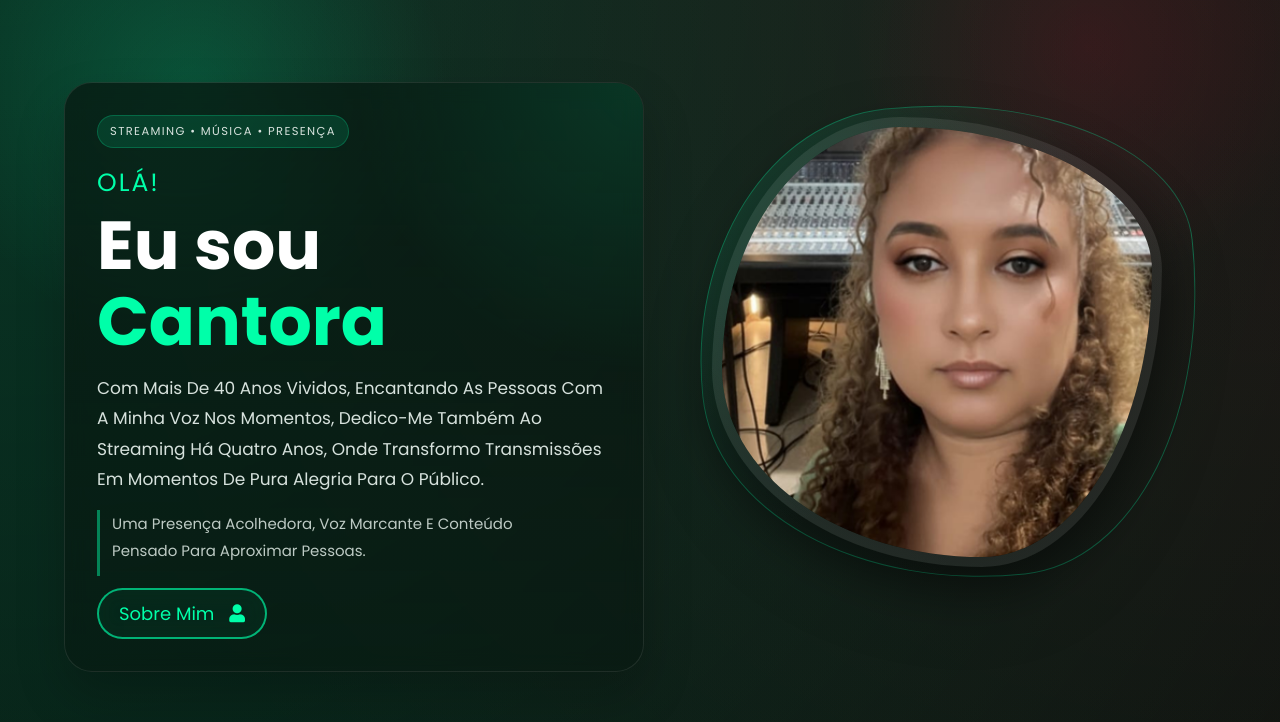
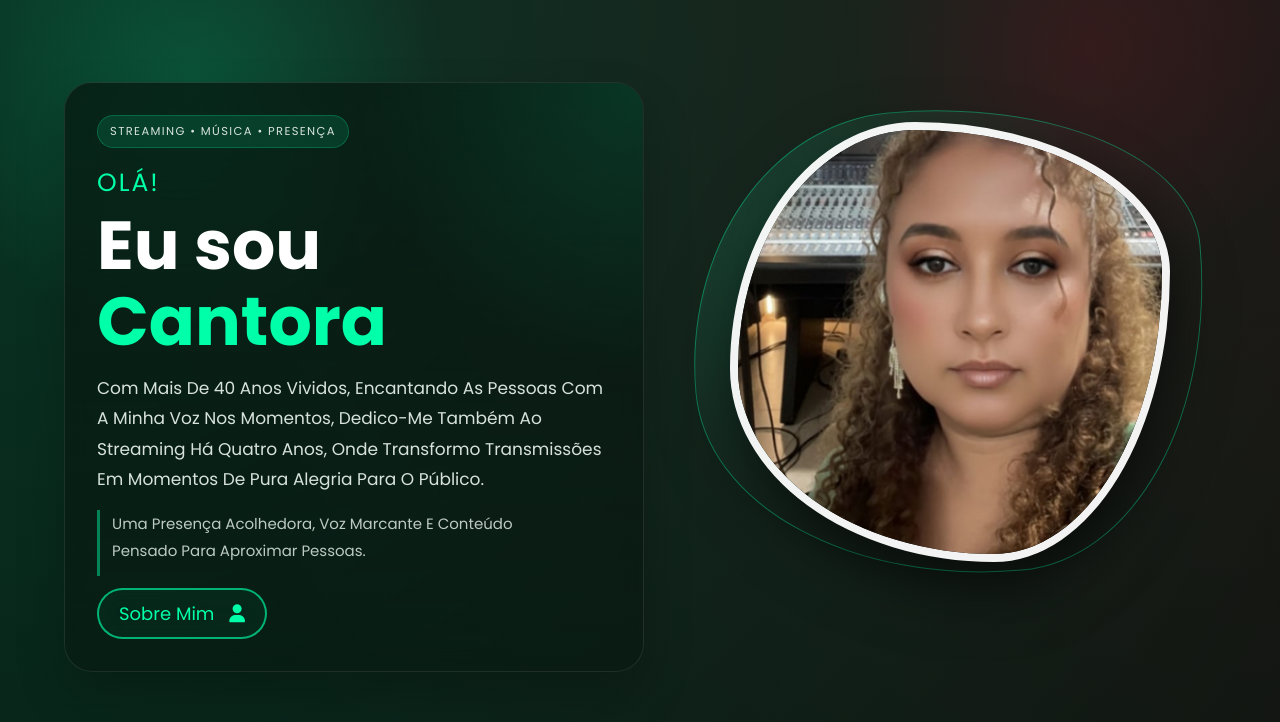
Before and after one commit to fabio2307/menymendonca.github.io, a website: page public/index.html in a window 1280 px wide. Shown: the part 78-800 px from the top of the page. Drawn offline with nearby package versions, Linux system fonts and the light colour scheme; no server answers.

Commit message:
correção moldura inicial

```diff
--- a/public/assets/css/main.css
+++ b/public/assets/css/main.css
@@ -329,30 +329,34 @@ header #menu-btn:hover {
     flex: 1 1 42rem;
     filter: drop-shadow(0 2rem 3rem rgba(0, 0, 0, 0.4));
     position: relative;
-    padding: 2.8rem;
+    padding: 2.2rem;
+    display: flex;
+    align-items: center;
+    justify-content: center;
 }
 
 .home .image::before {
     content: "";
     position: absolute;
-    inset: 1.4rem;
+    inset: 0.8rem;
     border-radius: 42% 58% 40% 60% / 56% 34% 66% 44%;
-    border: 0.12rem solid rgba(0, 255, 169, 0.28);
+    border: 0.16rem solid rgba(0, 255, 169, 0.35);
     background:
         radial-gradient(circle at 30% 30%, rgba(0, 255, 169, 0.14), transparent 55%),
-        linear-gradient(135deg, rgba(255, 255, 255, 0.02), transparent);
-    transform: rotate(-6deg);
+        linear-gradient(135deg, rgba(255, 255, 255, 0.03), transparent);
+    transform: rotate(-5deg);
     pointer-events: none;
 }
 
 .home .image img {
-    width: min(45rem, 100%);
+    width: min(44rem, 100%);
+    max-width: 100%;
     aspect-ratio: 1 / 1;
     height: auto;
     border-radius: 42% 58% 40% 60% / 56% 34% 66% 44%;
     object-fit: cover;
-    border: 1rem solid rgba(255, 255, 255, 0.08);
-    box-shadow: 0 2rem 4rem rgba(0, 0, 0, 0.24);
+    border: 0.8rem solid rgba(255, 255, 255, 0.95);
+    box-shadow: 0 1.8rem 3.4rem rgba(0, 0, 0, 0.28);
     position: relative;
     z-index: 1;
 }
@@ -1146,8 +1150,8 @@ header #menu-btn:hover {
 
 .blog-item--empty {
     justify-content: center;
-    background: linear-gradient(135deg, rgba(255,255,255,0.05), rgba(0,255,169,0.08));
-    border: 0.1rem dashed rgba(0,255,169,0.28);
+    background: linear-gradient(135deg, rgba(255, 255, 255, 0.05), rgba(0, 255, 169, 0.08));
+    border: 0.1rem dashed rgba(0, 255, 169, 0.28);
 }
 
 .blog-item--empty .content {
@@ -1166,14 +1170,19 @@ header #menu-btn:hover {
     margin: 1.5rem 1.5rem 0;
     overflow: hidden;
     border-radius: 1.2rem;
-    background: linear-gradient(90deg, rgba(255,255,255,0.05), rgba(255,255,255,0.1), rgba(255,255,255,0.05));
+    background: linear-gradient(90deg, rgba(255, 255, 255, 0.05), rgba(255, 255, 255, 0.1), rgba(255, 255, 255, 0.05));
     background-size: 200% 100%;
     animation: shimmer 1.4s infinite linear;
 }
 
 @keyframes shimmer {
-    0% { background-position: 200% 0; }
-    100% { background-position: -200% 0; }
+    0% {
+        background-position: 200% 0;
+    }
+
+    100% {
+        background-position: -200% 0;
+    }
 }
 
 .blog-item:hover .image img {
@@ -1394,15 +1403,20 @@ header #menu-btn:hover {
     content: "";
     position: absolute;
     inset: 0;
-    background: linear-gradient(90deg, transparent, rgba(255,255,255,0.04), transparent);
+    background: linear-gradient(90deg, transparent, rgba(255, 255, 255, 0.04), transparent);
     transform: translateX(-100%);
     animation: shimmerCalendar 2s infinite;
     pointer-events: none;
 }
 
 @keyframes shimmerCalendar {
-    0% { transform: translateX(-100%); }
-    100% { transform: translateX(100%); }
+    0% {
+        transform: translateX(-100%);
+    }
+
+    100% {
+        transform: translateX(100%);
+    }
 }
 
 #calendar {
--- a/public/index.html
+++ b/public/index.html
@@ -25,6 +25,8 @@
 
     <!-- Font-Awesome CSS -->
     <link rel="stylesheet" href="assets/vendors/font-awesome/css/all.min.css" />
+
+    <link rel="stylesheet" href="https://cdnjs.cloudflare.com/ajax/libs/font-awesome/6.5.1/css/all.min.css" />
 
     <!-- Swiper CSS -->
     <link rel="stylesheet" href="assets/vendors/swiper/swiper.css" />
```
